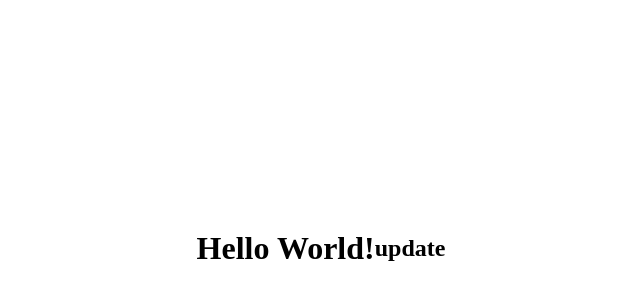
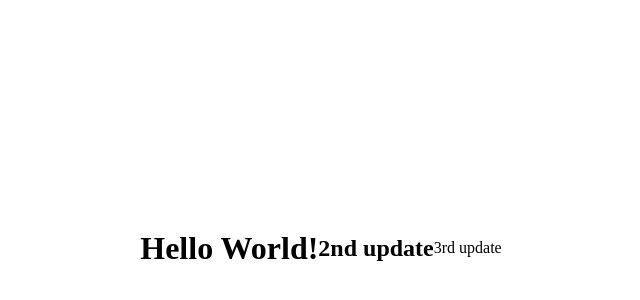
Before and after one commit to Ghaith-Alqattan/test1, a plain HTML site: page index.html in a window 1280 px wide. Shown: the part 160-460 px from the top of the page, without its empty margins (319-959 px from the left). Drawn offline with Linux system fonts and the light colour scheme.

Commit message:
my third update

```diff
--- a/index.html
+++ b/index.html
@@ -16,7 +16,8 @@
       "
     >
       <h1>Hello World!</h1>
-      <h2>update</h2>
+      <h2>2nd update</h2>
+      <p>3rd update</p>
     </div>
   </body>
 </html>
```
